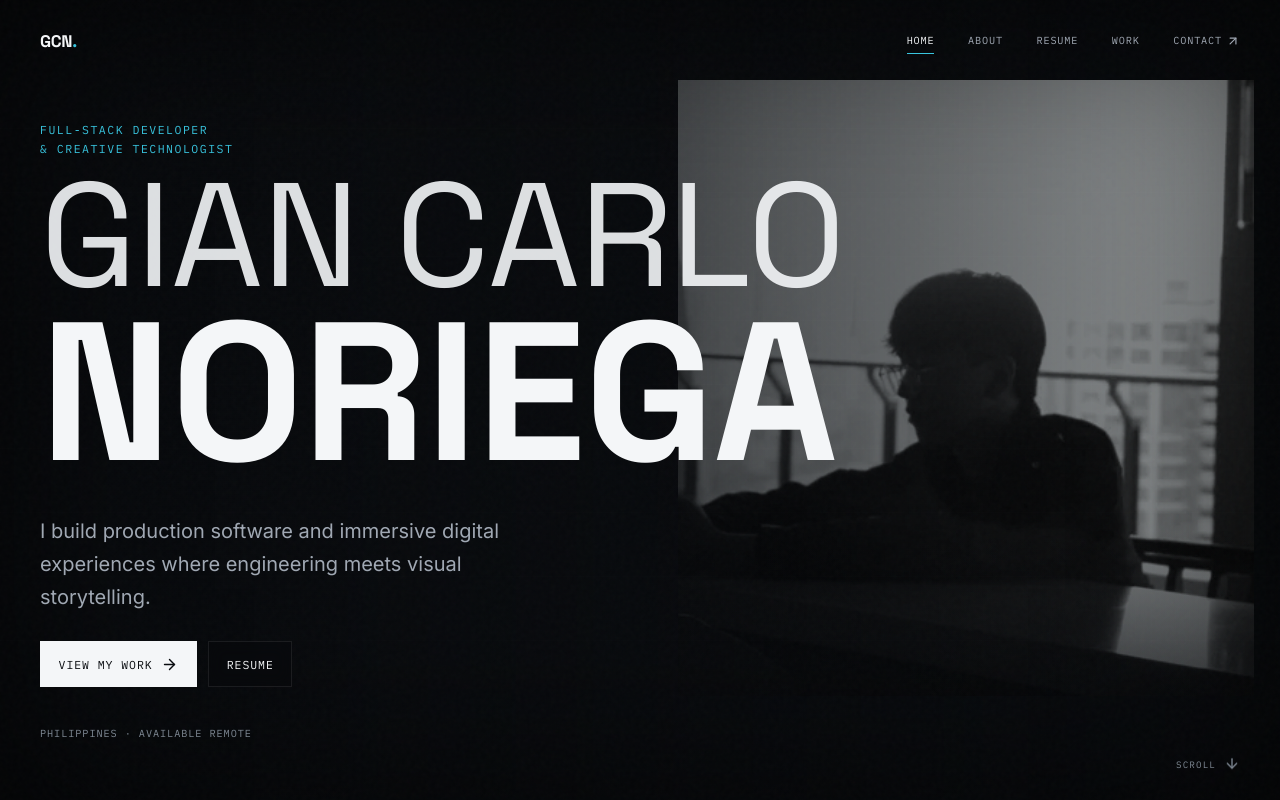
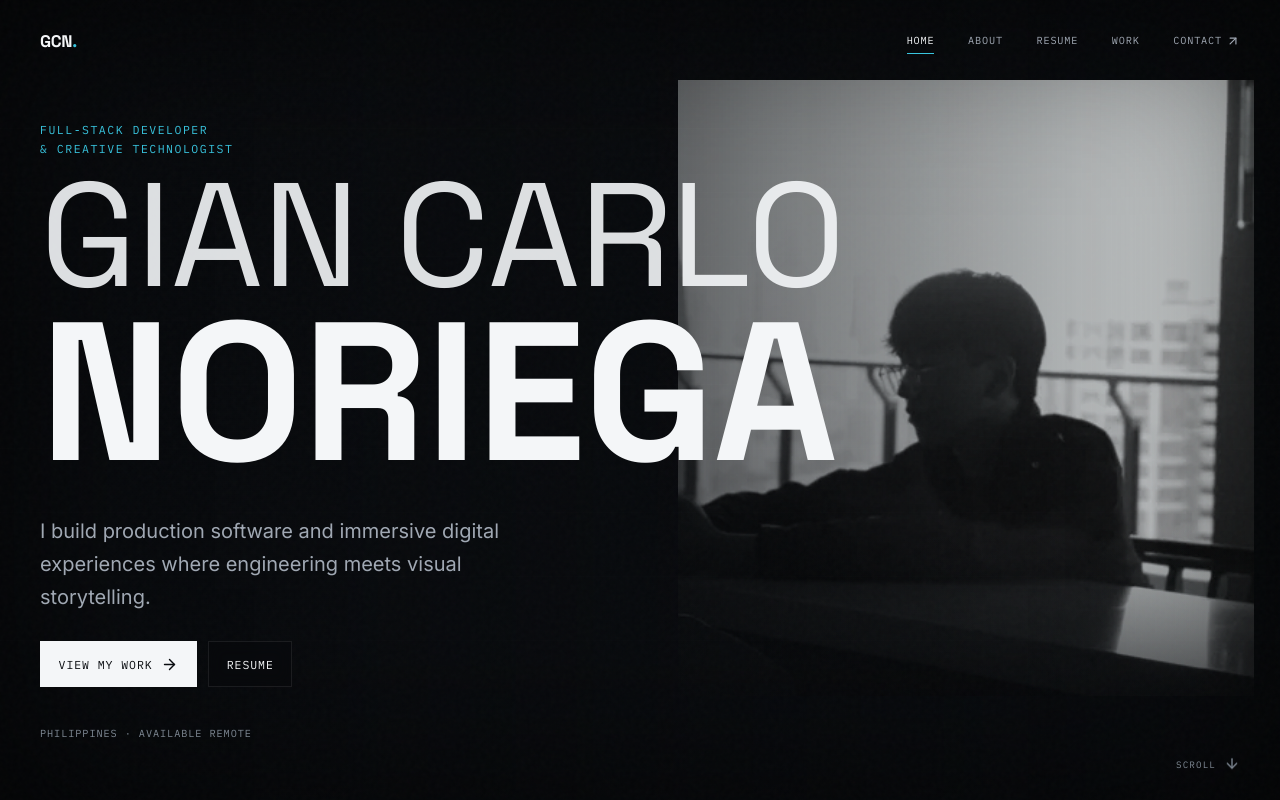
Before and after one commit to frogrest/Portfolio-Rework, a React (Vite) app: page / in a window 1280 px wide. Shown: the top 800 px of the page. Built offline with nearby package versions, Linux system fonts and the light colour scheme.

Commit message:
Make images unconditionally visible: remove placeholder opacity gating, lighten dark filters

```diff
--- a/src/components/OptimizedImage.tsx
+++ b/src/components/OptimizedImage.tsx
@@ -1,5 +1,3 @@
-import { useEffect, useRef, useState } from 'react'
-
 export interface ResponsiveImageSource {
   src: string
   width: number
@@ -23,26 +21,13 @@ interface OptimizedImageProps {
 }
 
 export function OptimizedImage({ image, alt, width, height, className = '', eager = false, sizes = '100vw' }: OptimizedImageProps) {
-  const [loaded, setLoaded] = useState(false)
-  const imgRef = useRef<HTMLImageElement>(null)
   const srcSet = image.sources.map((source) => `${source.src} ${source.width}w`).join(', ')
 
-  useEffect(() => {
-    if (imgRef.current?.complete) setLoaded(true)
-  }, [])
-
-  const markLoaded = () => {
-    if (!imgRef.current?.complete) return
-    setLoaded(true)
-  }
-
   return (
-    <span className={`optimized-image ${loaded ? 'is-loaded' : ''} ${className}`} style={{ aspectRatio: `${width} / ${height}` }}>
-      <span className="optimized-image__placeholder" aria-hidden="true" />
+    <span className={`optimized-image ${className}`} style={{ aspectRatio: `${width} / ${height}` }}>
       <picture>
         {srcSet && <source type="image/webp" srcSet={srcSet} sizes={sizes} />}
         <img
-          ref={imgRef}
           src={image.fallback}
           alt={alt}
           width={width}
@@ -50,8 +35,6 @@ export function OptimizedImage({ image, alt, width, height, className = '', eage
           loading={eager ? 'eager' : 'lazy'}
           fetchPriority={eager ? 'high' : 'auto'}
           decoding="async"
-          onLoad={markLoaded}
-          onError={markLoaded}
         />
       </picture>
     </span>
--- a/src/styles/globals.css
+++ b/src/styles/globals.css
@@ -79,16 +79,14 @@ img, video { height: auto; }
 
 /* Images */
 .optimized-image { position: relative; display: block; width: 100%; overflow: hidden; background: #0d1117; }
-.optimized-image__placeholder { position: absolute; inset: 0; z-index: 0; background: linear-gradient(120deg, #0d1015, #151a21 50%, #0d1015); opacity: 1; transition: opacity .4s ease; }
-.optimized-image img { position: relative; z-index: 1; width: 100%; height: 100%; object-fit: cover; opacity: 1; transition: opacity .5s var(--ease), transform .7s var(--ease); }
-.optimized-image.is-loaded .optimized-image__placeholder { opacity: 0; }
+.optimized-image img { width: 100%; height: 100%; object-fit: cover; }
 .image-caption { position: absolute; z-index: 3; left: 1rem; bottom: 1rem; font-size: .58rem; color: rgba(255,255,255,.7); }
 
 /* Hero */
 .hero { min-height: 100svh; position: relative; display: flex; align-items: flex-end; padding: 7.5rem 0 4.5rem; overflow: hidden; }
 .hero__image-wrap { position: absolute; z-index: -3; right: -18vw; top: 8vh; width: min(74vw, 850px); height: 76vh; opacity: .86; }
 .hero__image-wrap .optimized-image { height: 100%; aspect-ratio: auto !important; }
-.hero__image-wrap img { filter: grayscale(1) contrast(1.08) brightness(.64) sepia(.08) hue-rotate(145deg) saturate(.9); }
+.hero__image-wrap img { filter: grayscale(.9) contrast(1.05) brightness(.95) sepia(.05) hue-rotate(145deg) saturate(.85); }
 .hero__wash { position: absolute; z-index: -2; inset: 0; background:
   linear-gradient(90deg, #07090c 0%, rgba(7,9,12,.97) 22%, rgba(7,9,12,.67) 54%, rgba(7,9,12,.25) 100%),
   linear-gradient(0deg, #07090c 0%, transparent 33%),
@@ -170,7 +168,7 @@ img, video { height: auto; }
 .project-showcase__visual { position: relative; overflow: hidden; background: var(--surface); border: 1px solid var(--border); --pointer-x: 0px; --pointer-y: 0px; }
 .project-showcase__visual .optimized-image { aspect-ratio: 16 / 10 !important; transform: translate(var(--pointer-x), var(--pointer-y)) scale(1.025); transition: transform .35s var(--ease); }
 .project-showcase__visual:hover .optimized-image img { transform: scale(1.035); }
-.project-showcase__visual img { filter: saturate(.7) contrast(1.07) brightness(.82); }
+.project-showcase__visual img { filter: saturate(.9) contrast(1.04) brightness(1); }
 .project-image-overlay { position: absolute; inset: 0; background: linear-gradient(180deg, transparent 55%, rgba(4,6,8,.62)); pointer-events: none; }
 .project-actions { margin-top: 1rem; }
 
@@ -183,7 +181,7 @@ img, video { height: auto; }
 .case-study__hero h2 { margin: .5rem 0 .7rem; font: 700 clamp(4rem, 12vw, 9rem)/.85 'Space Grotesk', sans-serif; letter-spacing: -.07em; }
 .case-study__hero > p:last-child { max-width: 700px; color: var(--text-secondary); font-size: clamp(1rem, 2vw, 1.3rem); line-height: 1.5; }
 .case-study__image { border: 1px solid var(--border); }
-.case-study__image img { filter: saturate(.75) brightness(.85); }
+.case-study__image img { filter: saturate(.9) brightness(1); }
 .case-study__gallery { border-top: 1px solid var(--border); }
 .case-study__gallery-grid { display: grid; gap: 1.5rem; }
 .case-study__gallery-item { margin: 0; }
```
